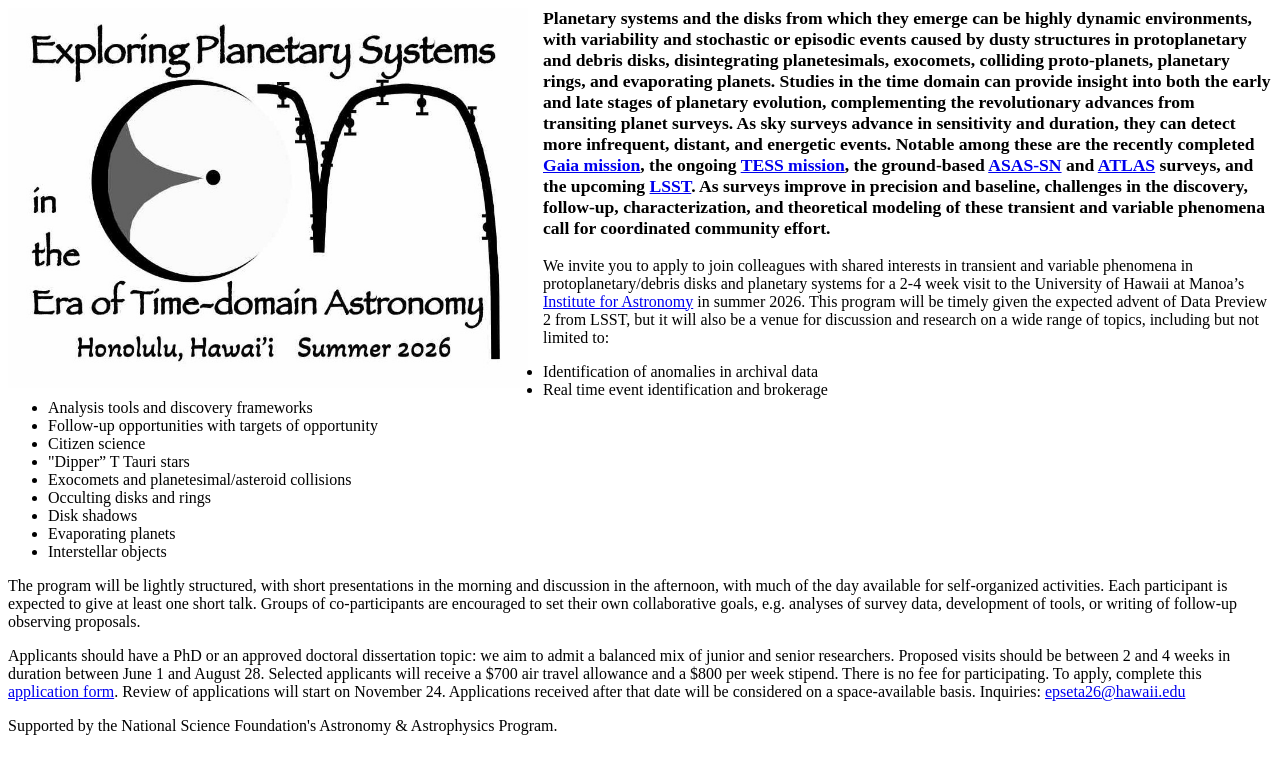
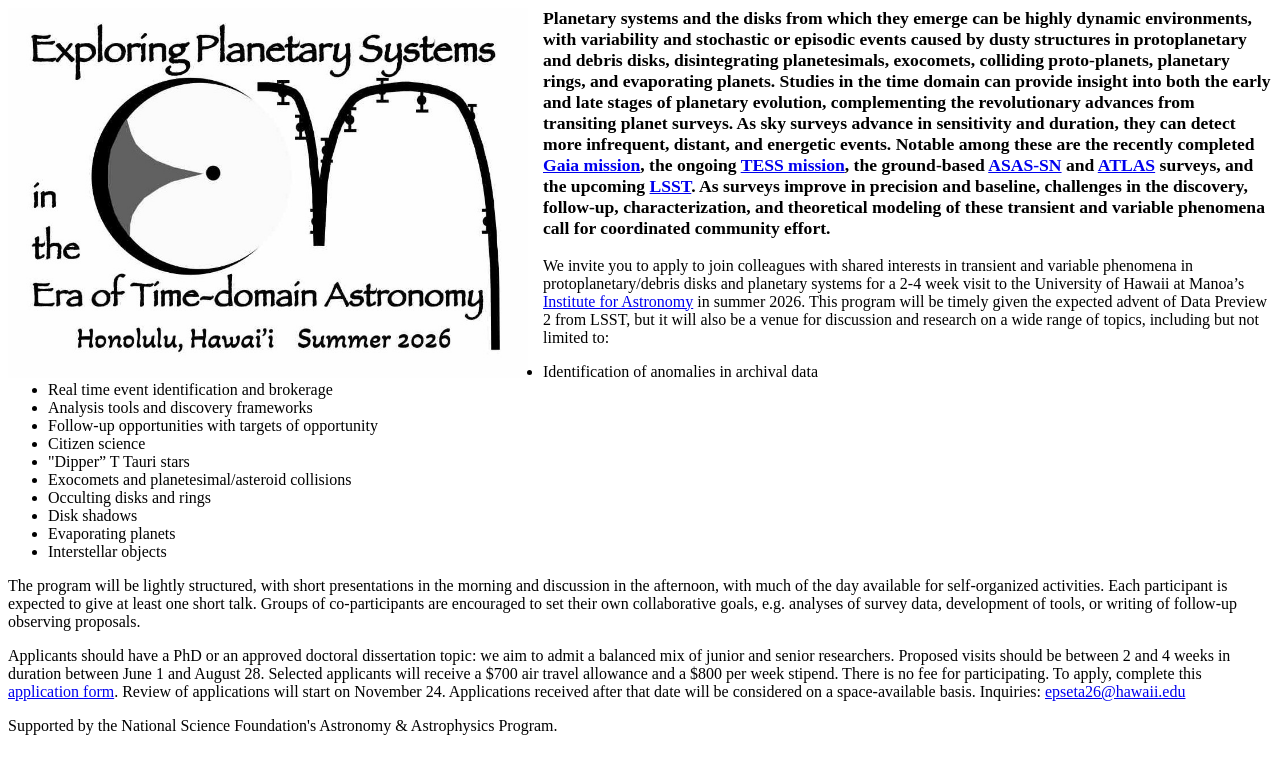
Before and after one commit to egaidos/egaidos.github.io, a Jekyll site: the page epseta26.html, which Jekyll copies as it is, in a window 1280 px wide. Shown: the top 774 px of the page. Built offline with Jekyll 4.4.1, drawn with Linux system fonts in a browser that asks for light colours; a style sheet for code colours, icons or effects is not loaded.

Commit message:
Update epseta26.html

```diff
--- a/epseta26.html
+++ b/epseta26.html
@@ -14,7 +14,7 @@
 <link rel="stylesheet" href="https://cdn.rawgit.com/jpswalsh/academicons/master/css/academicons.min.css">
 <body id="top">
 
-<img src="../images/epseta.jpg" width=520 height=380 alt="logo" class="image-left">
+<img src="../images/epseta.jpg" width=520 height=370 alt="logo" class="image-left">
 <!-- Header -->
 
 <!-- Main -->
```
